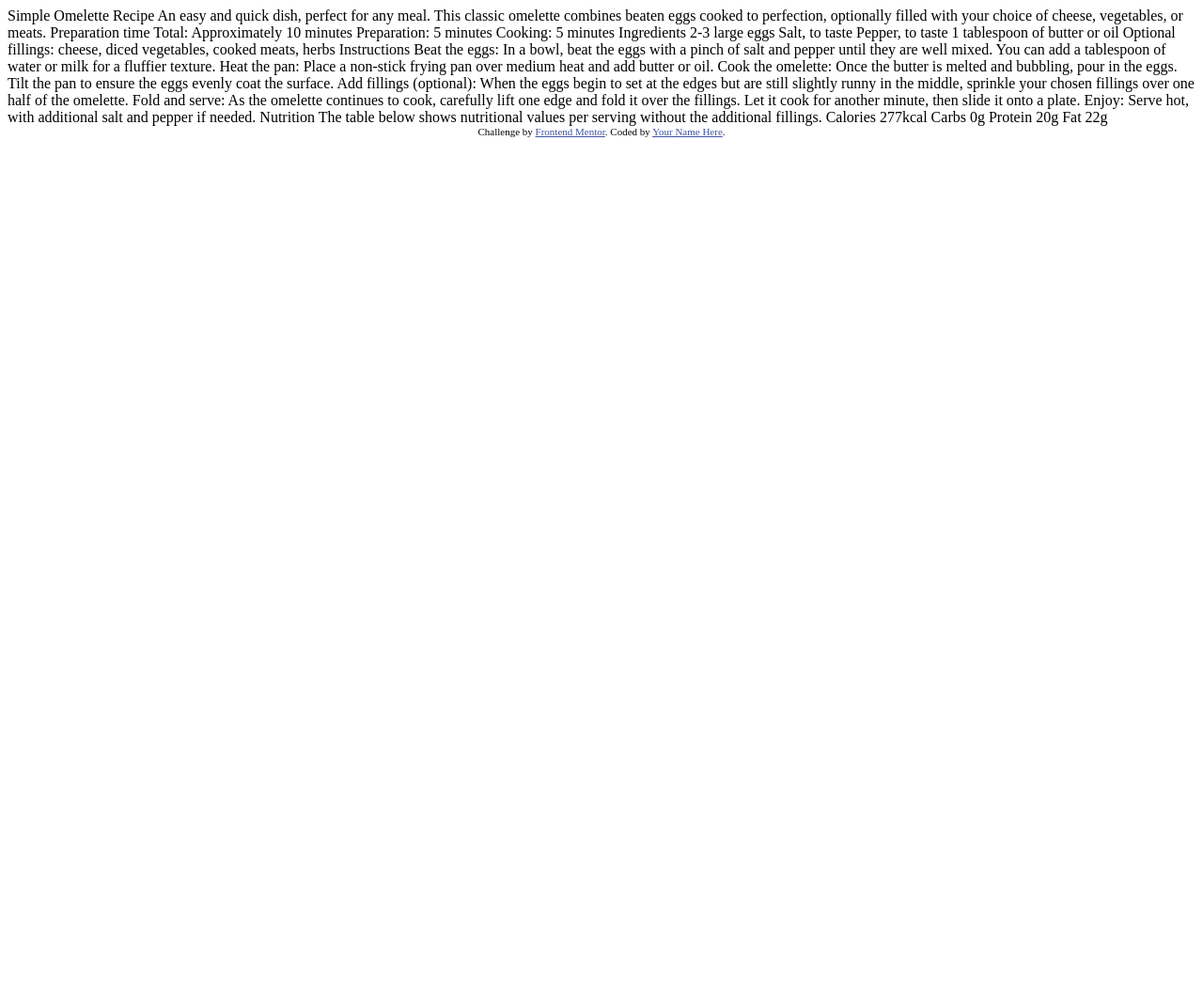
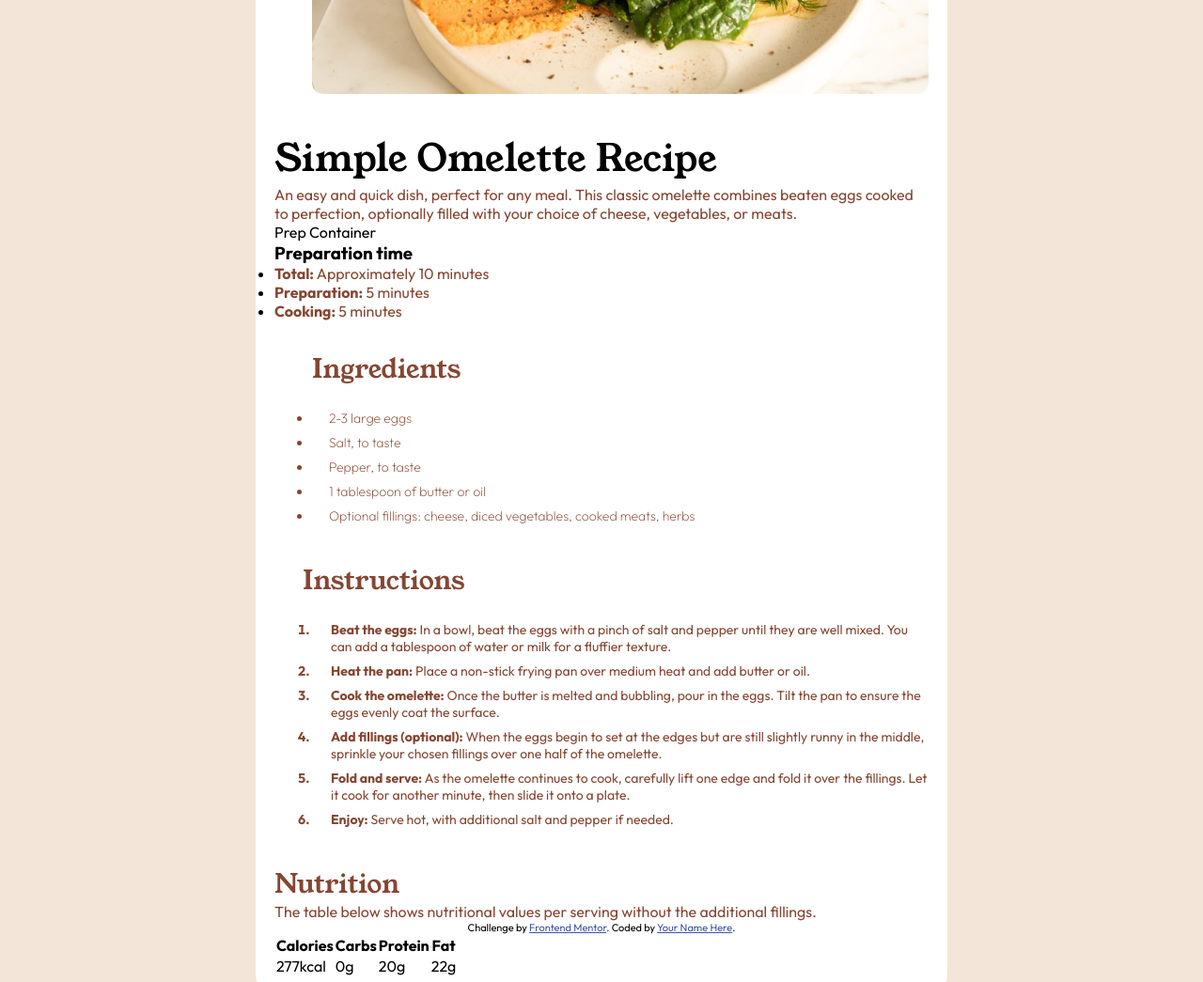
Before and after one commit to yabboe/fem_recipe, a plain HTML site: page index.html in a window 1280 px wide. Shown: the top 1045 px of the page at 94% size. Before the commit the page ends 800 px from the top, so only its background shows below. Drawn offline with Linux system fonts and the light colour scheme.

Commit message:
adding css

```diff
--- a/index.html
+++ b/index.html
@@ -1,77 +1,114 @@
 <!DOCTYPE html>
 <html lang="en">
   <head>
-  <meta charset="UTF-8">
-  <meta name="viewport" content="width=device-width, initial-scale=1.0"> <!-- displays site properly based on user's device -->
+    <meta charset="UTF-8" />
+    <meta name="viewport" content="width=device-width, initial-scale=1.0" />
+    <!-- displays site properly based on user's device -->
 
-  <link rel="icon" type="image/png" sizes="32x32" href="./assets/images/favicon-32x32.png">
+    <link
+      rel="icon"
+      type="image/png"
+      sizes="32x32"
+      href="./assets/images/favicon-32x32.png"
+    />
+    <link rel="stylesheet" href="styles.css" />
+    <link href="https://fonts.googleapis.com/css2?family=Young+Serif&display=swap" rel="stylesheet">
 
+    <link rel="preconnect" href="https://fonts.googleapis.com">
+<link rel="preconnect" href="https://fonts.gstatic.com" crossorigin>
+<link href="https://fonts.googleapis.com/css2?family=Outfit:wght@100..900&display=swap" rel="stylesheet">
+    <!-- link to external CSS file -->
     <title>Frontend Mentor | Recipe page</title>
 
     <!-- Feel free to remove these styles or customise in your own stylesheet 👍 -->
     <style>
-    .attribution { font-size: 11px; text-align: center; }
-    .attribution a { color: hsl(228, 45%, 44%); }
+      .attribution {
+        font-size: 11px;
+        text-align: center;
+      }
+      .attribution a {
+        color: hsl(228, 45%, 44%);
+      }
     </style>
   </head>
   <body>
+    <div class="main_container">
+    <img
+      src="./assets/images/image-omelette.jpeg"
+      alt="A plate of a delicious omelette with vegetables and cheese"
+      class="recipe-image" </img>
+      <div class="title_container">
 
-  Simple Omelette Recipe
+      </div>
 
-  An easy and quick dish, perfect for any meal. This classic omelette combines beaten eggs cooked
-  to perfection, optionally filled with your choice of cheese, vegetables, or meats.
+    <div class="title_container"><h1>Simple Omelette Recipe</h1>
+      <div class="content_container"><p>An easy and quick dish, perfect for any meal. This
+        classic omelette combines beaten eggs cooked to perfection, optionally
+        filled with your choice of cheese, vegetables, or meats.</p></div>
+      </div>
 
-  Preparation time
+        <div class="sub_head">Prep Container</div>
+        <h3>Preparation time</h3>
+        <ul>
+          <li><p><strong>Total:</strong> Approximately 10 minutes </p></li>
+          <li><p><strong>Preparation:</strong> 5 minutes </p></li>
+          <li><p><strong>Cooking:</strong> 5 minutes </p></li>
+        </ul>
 
-  Total: Approximately 10 minutes
-  Preparation: 5 minutes
-  Cooking: 5 minutes
 
-  Ingredients
+      <div class="ingredients_container">
+        <h2>Ingredients</h2>
+        <ul>
+          <li><p>2-3 large eggs</p></li>
+          <li><p>Salt, to taste</p></li>
+          <li><p>Pepper, to taste</p></li>
+          <li><p>1 tablespoon of butter or oil</p></li>
+          <li><p>Optional fillings: cheese, diced vegetables, cooked meats, herbs</p></li>
+        </ul>
+      </div>
 
-  2-3 large eggs
-  Salt, to taste
-  Pepper, to taste
-  1 tablespoon of butter or oil
-  Optional fillings: cheese, diced vegetables, cooked meats, herbs
+      <div class="instructions_h1">
+        <h2>Instructions</h2>
+        </div>
+      <div class="instructions_container">
+        <ol>
+          <li><p><div class="bold">Beat the eggs:</div> In a bowl, beat the eggs with a pinch of salt and pepper until they are well mixed. You can add a tablespoon of water or milk for a fluffier texture.</p></li>
+          <li><p><div class="bold">Heat the pan:</div> Place a non-stick frying pan over medium heat and add butter or oil.</p></li>
+          <li><p><div class="bold">Cook the omelette:</div> Once the butter is melted and bubbling, pour in the eggs. Tilt the pan to ensure the eggs evenly coat the surface.</p></li>
+          <li><p><div class="bold">Add fillings (optional):</div> When the eggs begin to set at the edges but are still slightly runny in the middle, sprinkle your chosen fillings over one half of the omelette.</p></li>
+          <li><p><div class="bold">Fold and serve:</div> As the omelette continues to cook, carefully lift one edge and fold it over the fillings. Let it cook for another minute, then slide it onto a plate.</p></li>
+          <li><p><div class="bold">Enjoy:</div> Serve hot, with additional salt and pepper if needed.</p></li>
+        </ol>
+      </div>
 
-  Instructions
+      <div class="nutrition">
+        <h2>Nutrition</h2>
+        <p>The table
+        below shows nutritional values per serving without the additional fillings.</p>
 
-  Beat the eggs: In a bowl, beat the eggs with a pinch of salt and pepper until they are well mixed.
-  You can add a tablespoon of water or milk for a fluffier texture.
+        <table>
+          <tr>
+            <th>Calories</th>
+            <th>Carbs</th>
+            <th>Protein</th>
+            <th>Fat</th>
+          </tr>
+          <tr>
+            <td>277kcal</td>
+            <td>0g</td>
+            <td>20g</td>
+            <td>22g</td>
+          </tr>
+      </div>
+    </div>
+    </div>
 
-  Heat the pan: Place a non-stick frying pan over medium heat and add butter or oil.
-
-  Cook the omelette: Once the butter is melted and bubbling, pour in the eggs. Tilt the pan to ensure
-  the eggs evenly coat the surface.
-
-  Add fillings (optional): When the eggs begin to set at the edges but are still slightly runny in the
-  middle, sprinkle your chosen fillings over one half of the omelette.
-
-  Fold and serve: As the omelette continues to cook, carefully lift one edge and fold it over the
-  fillings. Let it cook for another minute, then slide it onto a plate.
-
-  Enjoy: Serve hot, with additional salt and pepper if needed.
-
-  Nutrition
-
-  The table below shows nutritional values per serving without the additional fillings.
-
-  Calories
-  277kcal
-
-  Carbs
-  0g
-
-  Protein
-  20g
-
-  Fat
-  22g
 
     <div class="attribution">
-    Challenge by <a href="https://www.frontendmentor.io?ref=challenge" target="_blank">Frontend Mentor</a>.
-    Coded by <a href="#">Your Name Here</a>.
+      Challenge by
+      <a href="https://www.frontendmentor.io?ref=challenge" target="_blank"
+        >Frontend Mentor</a
+      >. Coded by <a href="#">Your Name Here</a>.
     </div>
   </body>
 </html>
--- /dev/null
+++ b/styles.css
@@ -0,0 +1,119 @@
+* {
+  margin: 0;
+  padding: 0;
+  box-sizing: border-box; /* Ensures padding and border are included in element's total width/height */
+}
+
+body {
+  background-color: #f3e5d7;
+  margin: 0;
+  height: 100vh;
+  display: flex;
+  justify-content: center;
+  align-items: center;
+
+  font-family: "outfit";
+}
+
+img {
+  width: 656px;
+  height: 300px;
+  border-radius: 12px;
+  margin: 40px 40px 40px 40px;
+}
+
+p {
+  color: #854632;
+}
+
+.main_container {
+  display: flex;
+  flex-direction: column;
+  justify-content: center;
+  align-items: left;
+  height: auto;
+  width: 736px;
+  background-color: white;
+  padding: 20px;
+  border-radius: 24px;
+}
+
+h1 {
+  font-family: "Young Serif", serif;
+  font-weight: 400;
+  font-size: 40px;
+}
+
+h2 {
+  font-family: "Young Serif", serif;
+  font-size: 28px;
+  font-weight: 400;
+  color: #854632;
+}
+
+.instructions_h1 h2 {
+  padding-left: 30px;
+  padding-bottom: 24px;
+}
+
+.instructions_container {
+  padding-left: 40px;
+  margin-bottom: 32px;
+}
+
+.instructions_container p {
+  margin-left: 18px;
+  color: #854632;
+}
+
+.ingredients_container {
+  margin-top: 32px;
+  margin-bottom: 32px;
+  padding-left: 40px;
+}
+
+.ingredients_container h2 {
+  padding-bottom: 24px;
+}
+
+.ingredients_container ul li {
+  margin-bottom: 8px;
+  font-size: 14px;
+  color: #854632;
+}
+
+.ingredients_container ul li p {
+  margin-left: 18px;
+  font-weight: 200;
+  color: #854632;
+}
+
+.instructions_container .bold {
+  font-weight: 700;
+  display: inline;
+  color: #854632;
+}
+
+.instructions_container ol li::marker {
+  font-weight: 700; /* Makes the numbers bold */
+  color: #854632; /* Optional: Change the color of the numbers */
+}
+
+.instructions_container ol li {
+  list-style-position: outside;
+  padding-left: 20px;
+  margin-bottom: 8px;
+  font-size: 14px;
+  color: #854632;
+  font-weight: 400;
+  font-family: "outfit", sans-serif;
+}
+
+.instructions_container ol soaked {
+  margin-left: 18px;
+  font-weight: 700;
+}
+
+.instructions_container p {
+  padding-left: 19px;
+}
```
Lines whose indentation alone changed are shown as unchanged.
